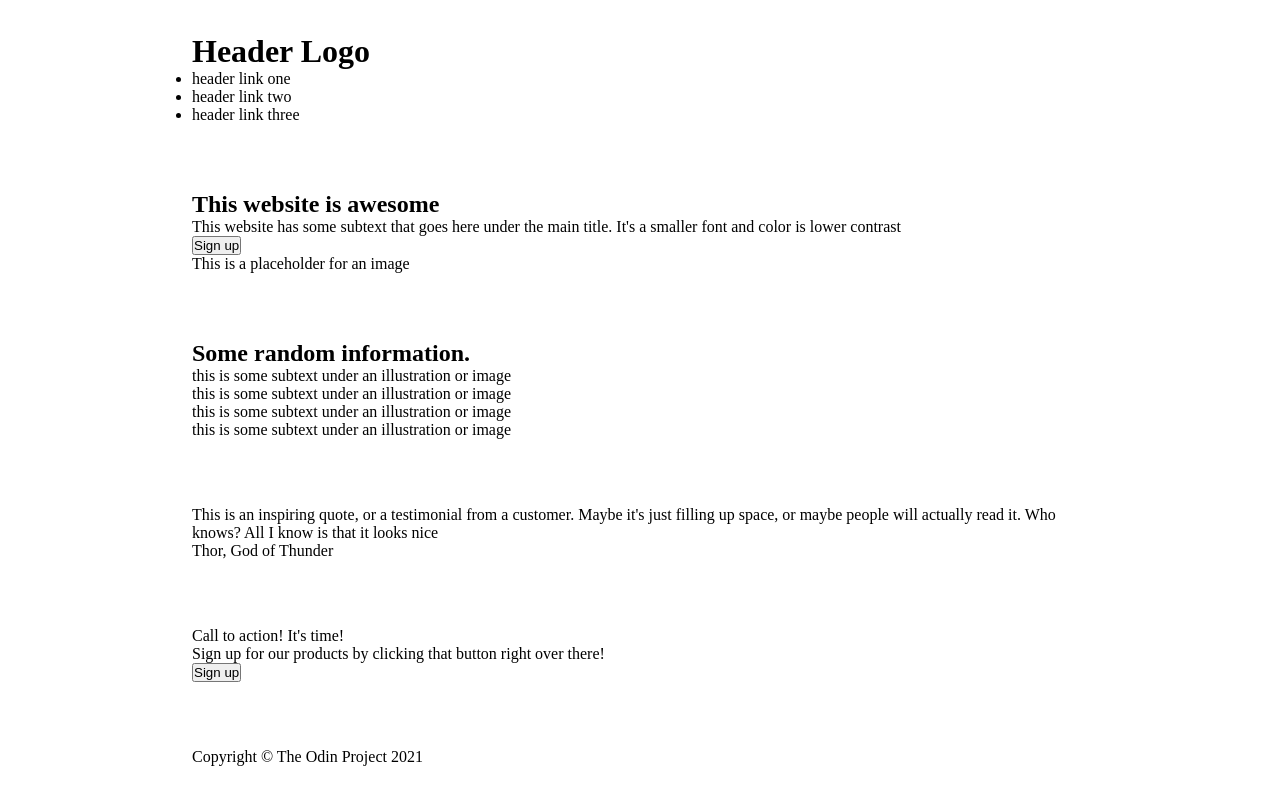
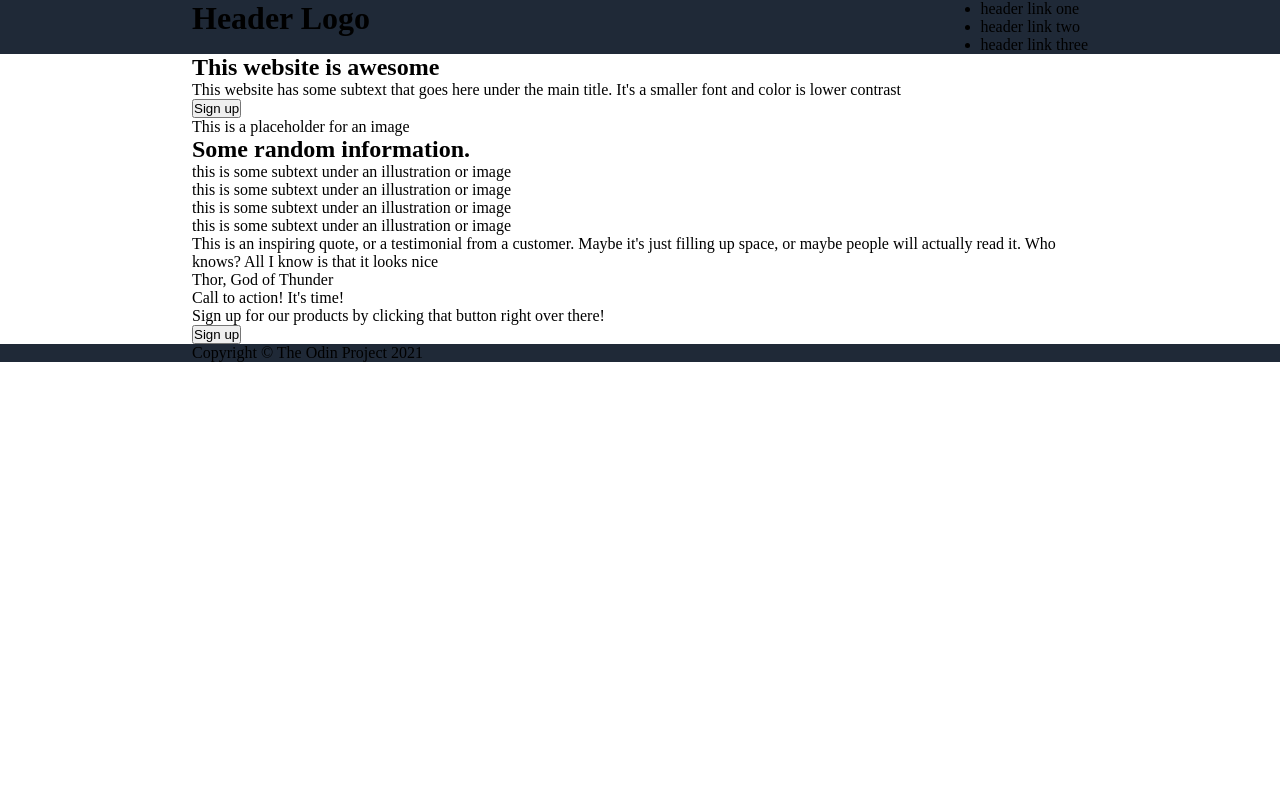
Before and after one commit to RiteshtheSharma/Odin-Ass-landing-page, a plain HTML site: page index.html in a window 1280 px wide. Drawn offline with Linux system fonts and the light colour scheme.

Commit message:
fix (body immediate children) : given body children padding left and right

```diff
--- a/styles.css
+++ b/styles.css
@@ -10,6 +10,13 @@ flex-direction: column;
 }
 
 body > * {
-    margin :auto 15%;
+   padding:0 15%;
 
 }
+header , footer {
+    background-color: #1f2937;
+}
+header {
+    display:flex;
+    justify-content: space-between;
+}
```
